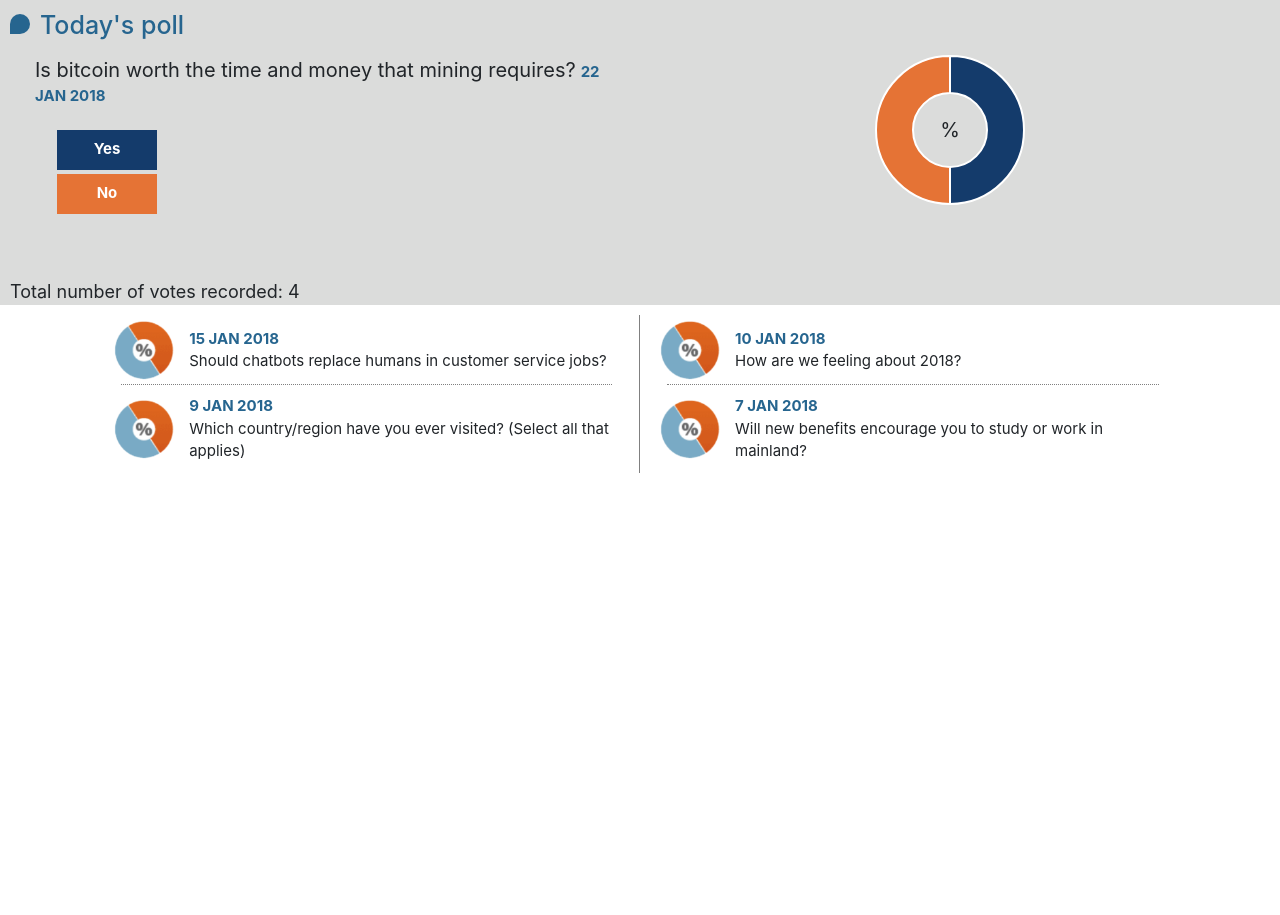
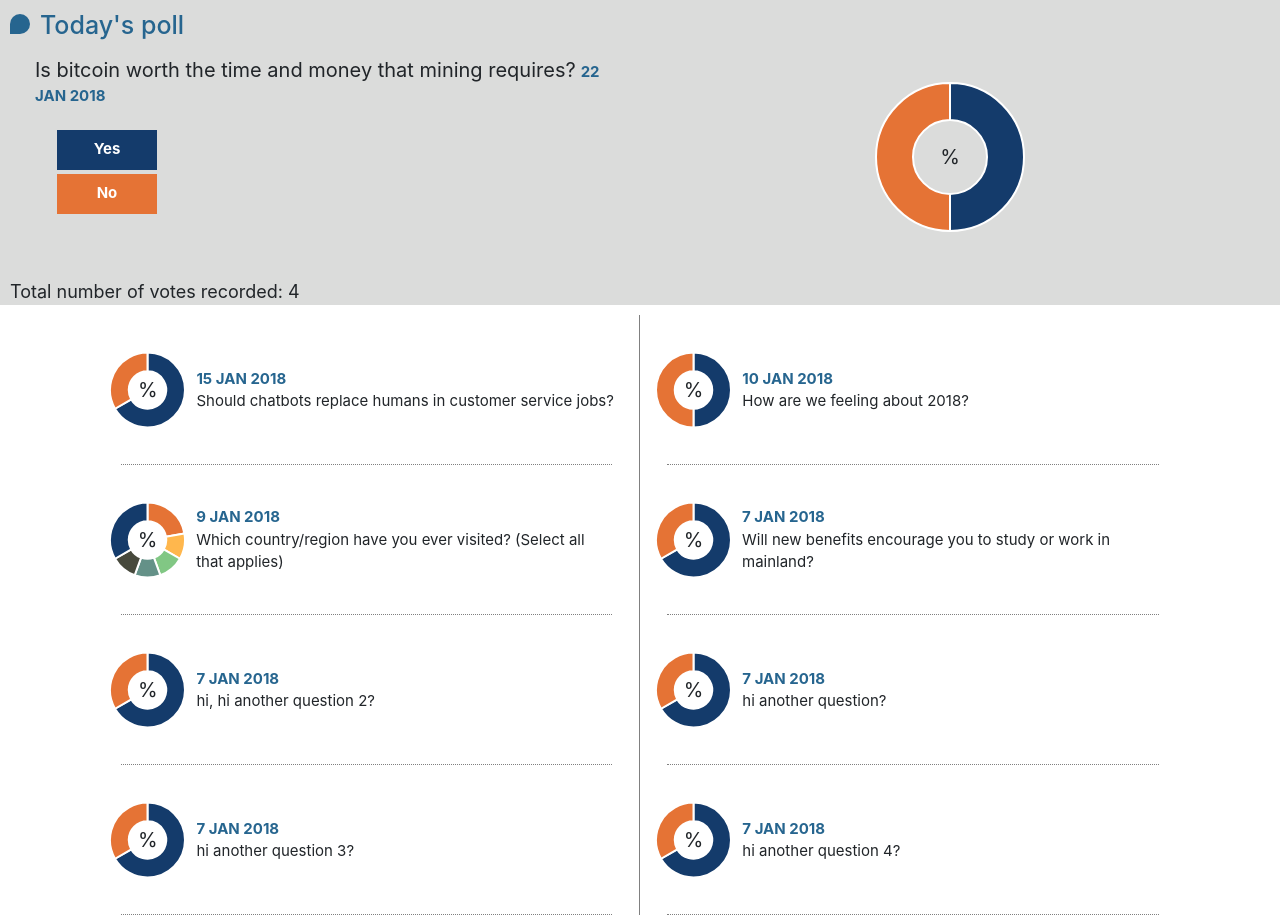
Before and after one commit to happyao/scmp_test, a React app: page / in a window 1280 px wide. Before the commit the page ends 800 px from the top, so only its background shows below. Built offline with nearby package versions, Linux system fonts and the light colour scheme.

Commit message:
update master

```diff
--- a/package.json
+++ b/package.json
@@ -20,6 +20,7 @@
     "redux": "^4.0.2",
     "redux-thunk": "^2.3.0"
   },
+  "homepage": "./",
   "scripts": {
     "start": "react-scripts start",
     "build": "react-scripts build",
--- a/public/poll.json
+++ b/public/poll.json
@@ -119,6 +119,86 @@
           }
         ]
       }
+    },
+    {
+      "id": 6,
+      "title": "hi, hi another question 2?",
+      "publishedDate": 1515309447,
+      "answer": {
+        "type": "Single",
+        "options": [
+          {
+            "id": 14,
+            "label": "Yes",
+            "vote": 2
+          },
+          {
+            "id": 15,
+            "label": "No",
+            "vote": 1
+          }
+        ]
+      }
+    },
+    {
+      "id": 7,
+      "title": "hi another question?",
+      "publishedDate": 1515309447,
+      "answer": {
+        "type": "Single",
+        "options": [
+          {
+            "id": 16,
+            "label": "Yes",
+            "vote": 2
+          },
+          {
+            "id": 17,
+            "label": "No",
+            "vote": 1
+          }
+        ]
+      }
+    },
+    {
+      "id": 8,
+      "title": "hi another question 3?",
+      "publishedDate": 1515309447,
+      "answer": {
+        "type": "Single",
+        "options": [
+          {
+            "id": 18,
+            "label": "Yes",
+            "vote": 2
+          },
+          {
+            "id": 19,
+            "label": "No",
+            "vote": 1
+          }
+        ]
+      }
+    },
+    {
+      "id": 9,
+      "title": "hi another question 4?",
+      "publishedDate": 1515309447,
+      "answer": {
+        "type": "Single",
+        "options": [
+          {
+            "id": 20,
+            "label": "Yes",
+            "vote": 2
+          },
+          {
+            "id": 21,
+            "label": "No",
+            "vote": 1
+          }
+        ]
+      }
     }
   ]
 }
--- a/src/components/PollItem/index.js
+++ b/src/components/PollItem/index.js
@@ -2,10 +2,16 @@
 import './style.css'
 import icon from '../../assets/icon.png'
 import { calculateDate } from '../../Utils/helper'
+import VoteBar from '../../components/VoteBar'
 class PollItem extends Component {
   render () {
     var date = new Date(this.props.content.publishedDate * 1000)
     var publish_date = calculateDate(date)
+    var options = this.props.content.answer.options
+    var colors =
+      options.length === 2
+        ? ['#143b6b', '#e57335']
+        : ['#e57335', '#FFB74D', '#81C784', '#649188', '#47493C', '#143b6b']
     return (
       <div
         className='col-12 col-md-5'
@@ -15,7 +21,8 @@
           alignItems: 'center'
         }}
       >
-        <img alt='icon' id='icon' src={icon} />
+        <VoteBar options={options} colors={colors} small />
+        {/* <img alt='icon' id='icon' src={icon} /> */}
         <div className='poll-item' onClick={this.props.onClick}>
           <div
             style={{ fontSize: '1.5rem', color: '#26658f', fontWeight: 'bold' }}
--- a/src/components/VoteBar/index.js
+++ b/src/components/VoteBar/index.js
@@ -45,7 +45,7 @@
           datalabels: {
             color: 'white',
             font: {
-              size: '15'
+              size: this.props.small ? '0' : '15'
             },
             formatter: function (value, context) {
               var data = context.chart.data.datasets[0].data
@@ -77,7 +77,8 @@
           display: 'flex',
           alignItems: 'center',
           justifyContent: 'center',
-          position: 'relative'
+          position: 'relative',
+          width: this.props.small ? '15%' : ''
         }}
       >
         <canvas ref={this.chartRef} />
--- a/src/components/App/App.js
+++ b/src/containers/App/App.js
@@ -6,30 +6,26 @@
 import { getData } from '../../actions'
 class App extends Component {
   componentDidMount () {
-    // let xhr = new XMLHttpRequest()
-
-    // xhr.open('GET', 'poll.json')
-    // xhr.responseType = 'json'
-    // xhr.send()
-    // xhr.onerror = function () {
-    //   alert(`Network Error`)
-    // }
-
-    // xhr.onload = function () {
-    //   console.log(this)
-    //   if (xhr.status !== 200) {
-    //     alert(`Error ${xhr.status}: ${xhr.statusText}`)
-    //   } else {
-    //     let responseObj = xhr.response
-    //     console.log(responseObj.polls)
-    //     this.props.getData(responseObj.polls)
-    //   }
-    // }.bind(this)
-
-    // xhr.timeout = 10000
-
+    let xhr = new XMLHttpRequest()
+    xhr.open('GET', 'poll.json')
+    xhr.responseType = 'json'
+    xhr.send()
+    xhr.onerror = function () {
+      alert(`Network Error`)
+    }
+    xhr.onload = function () {
+      console.log(this)
+      if (xhr.status !== 200) {
+        alert(`Error ${xhr.status}: ${xhr.statusText}`)
+      } else {
+        let responseObj = xhr.response
+        console.log(responseObj.polls)
+        this.props.getData(responseObj.polls)
+      }
+    }.bind(this)
+    xhr.timeout = 10000
     // we can also use ajax fetch
-    this.getJson()
+    // this.getJson()
   }
 
   async getJson () {
--- a/src/containers/CurrentPoll/index.js
+++ b/src/containers/CurrentPoll/index.js
@@ -39,7 +39,14 @@
             />
           </div>
 
-          <div className='col-12 col-md-6'>
+          <div
+            className='col-12 col-md-6'
+            style={{
+              display: 'flex',
+              justifyContent: 'center',
+              alignItems: 'center'
+            }}
+          >
             <VoteBar options={options} colors={colors} />
           </div>
         </div>
--- a/src/containers/OptionButtons/index.js
+++ b/src/containers/OptionButtons/index.js
@@ -37,7 +37,6 @@
       })
     } else if (this.props.answers.type === 'Multi') {
       event.target.disabled = true
-      // event.target.style.backgroundColor = 'grey'
       this.setState({
         historicalId: this.state.historicalId.concat(this.props.currentID)
       })
--- a/src/containers/PollList/index.js
+++ b/src/containers/PollList/index.js
@@ -14,8 +14,6 @@
   componentDidUpdate (prevProps) {
     if (prevProps.currentID !== this.props.currentID) {
       var pollIndex = [...Array(this.props.customData.length).keys()]
-      // console.log([...Array(this.props.customData.length).keys()])
-      // [0..4]
       var indexArray = pollIndex.filter(item => item !== this.props.currentID)
       this.setState({
         indexArray: indexArray
@@ -24,6 +22,7 @@
   }
   render () {
     var { indexArray } = this.state
+
     var pollList = indexArray.map(item => {
       return (
         <PollItem
--- a/src/containers/PollList/style.css
+++ b/src/containers/PollList/style.css
@@ -4,10 +4,10 @@
   position: relative;
 }
 @media screen and (min-width: 720px) {
-  .poll-list > div:nth-of-type(1) {
+  .poll-list > div:nth-of-type(odd) {
     border-right: 1px solid gray;
   }
-  .poll-list > div:nth-of-type(1)::after {
+  .poll-list > div:nth-of-type(odd)::after {
     content: "";
     width: 90%;
     right: 5%;
@@ -15,16 +15,13 @@
     position: absolute;
     border-bottom: 1px dotted grey;
   }
-  .poll-list > div:nth-of-type(2)::after {
+  .poll-list > div:nth-of-type(even)::after {
     content: "";
     width: 90%;
     bottom: 0px;
     left: 5%;
     position: absolute;
     border-bottom: 1px dotted grey;
-  }
-  .poll-list > div:nth-of-type(3) {
-    border-right: 1px solid gray;
   }
 }
 
--- a/src/index.js
+++ b/src/index.js
@@ -4,7 +4,7 @@
 import configureStore from './store'
 import './index.css'
 import 'bootstrap/dist/css/bootstrap.css'
-import App from './components/App/App'
+import App from './containers/App/App'
 ReactDOM.render(
   <Provider store={configureStore()}>
     <App />
```
Also changed, not shown: src/containers/App/App.test.js (renamed from src/components/App/App.test.js, +0 -1 lines), src/containers/OptionButtons/OptionButtons.test.js (+0 -2 lines), src/containers/PollList/pollList.test.js (+1 -3 lines), src/reducers/poll/reducer.test.js (+1 -1 lines), src/containers/App/App.css (renamed from src/components/App/App.css), 3 other files.
